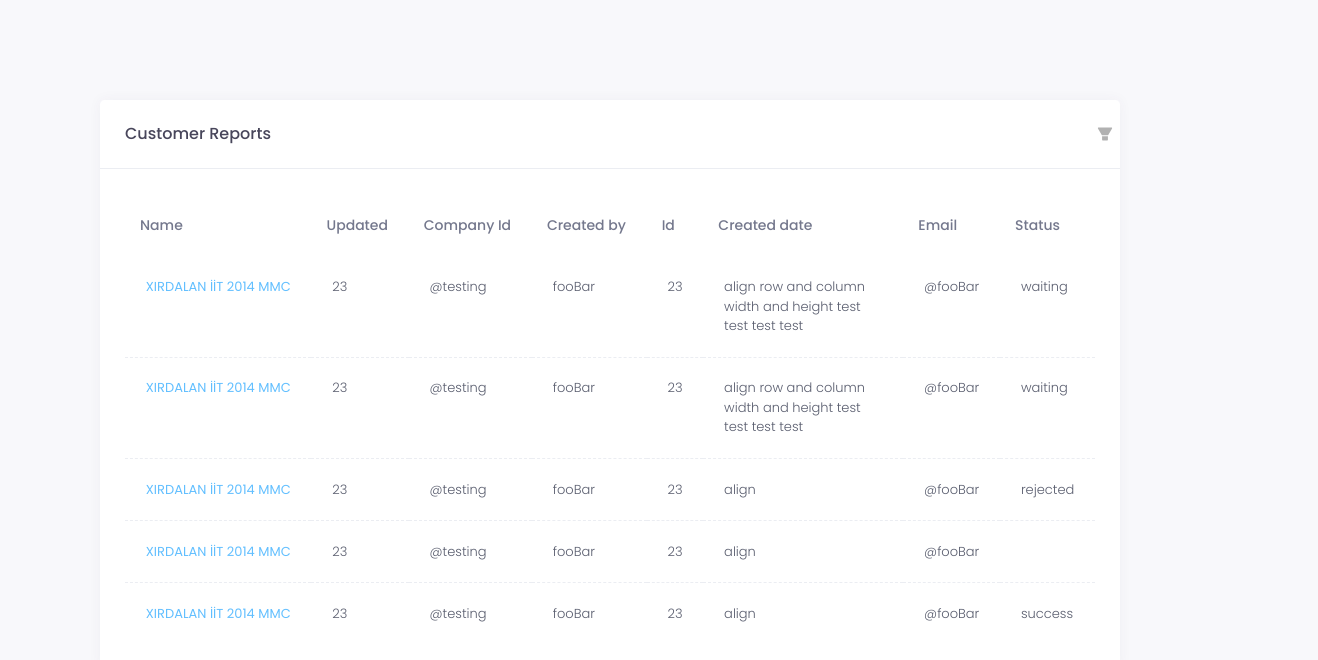
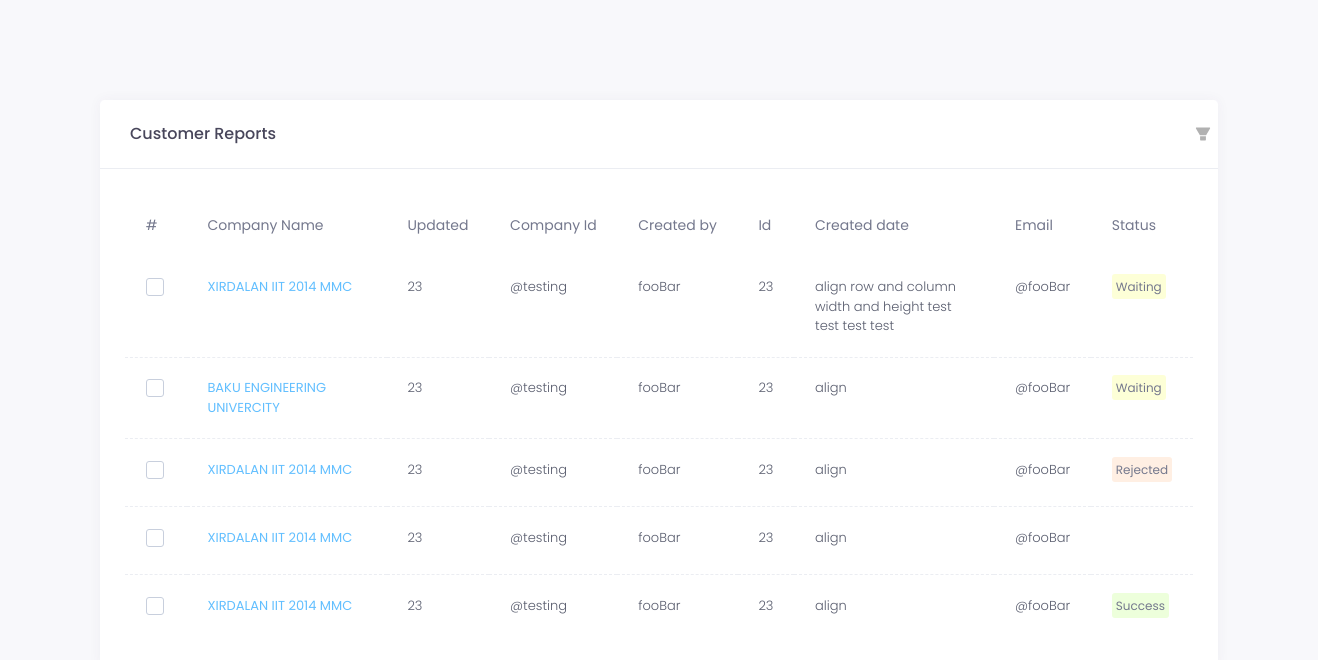
Before and after one commit to khayal0/dynamic-table, a React (Create React App) app: page / in a window 1280 px wide. Shown: the top 660 px of the page, 1318 px wide, since content can reach past the window. Built offline with nearby package versions, Linux system fonts and the light colour scheme.

Commit message:
added header data and checkbox values

```diff
--- a/src/App.js
+++ b/src/App.js
@@ -1,7 +1,6 @@
 import React from "react";
 import "./App.css";
 import TableGrid from "./components/TableGrid";
-import ModalFilter from "./components/ModalFilter";
 
 function App() {
   return (
--- a/src/assets/filterSvg.js
+++ b/src/assets/filterSvg.js
@@ -4,7 +4,7 @@ export const filterSvg = (
   <svg
     viewBox="64 64 896 896"
     focusable="false"
-    class=""
+    className=""
     data-icon="filter"
     width="1em"
     height="1em"
--- a/src/components/Checkbox.jsx
+++ b/src/components/Checkbox.jsx
@@ -1,12 +1,16 @@
-import React from "react";
+import React, { useEffect } from "react";
 import "../components/Checkbox.scss";
 
-export default function Checkbox({ id, labelName }) {
+export default function Checkbox({ id, labelName, checked }) {
+  useEffect(() => {
+    console.log(checked);
+    return () => {};
+  }, [checked]);
   return (
     <React.Fragment>
-      <label for={id}>
-        <label class="checkbox--styled">
-          <input id={id} type="checkbox" />
+      <label htmlFor={id}>
+        <label className="checkbox--styled">
+          <input id={id} type="checkbox" checked={checked} />
           <span></span>
         </label>
         {labelName}
--- a/src/components/Checkbox.scss
+++ b/src/components/Checkbox.scss
@@ -7,12 +7,13 @@
   font-size: 1rem;
   width: 18px;
   transition: all 0.3s ease;
+  padding: 10px;
   & > input {
     position: absolute;
     z-index: -1;
     opacity: 0;
     & ~ span {
-      border: 1px solid #c8cfdd;
+      border: 1px solid #c8cfdd !important;
       overflow: visible;
       background: 0 0;
       top: 0;
--- a/src/components/ModalFilter.jsx
+++ b/src/components/ModalFilter.jsx
@@ -1,15 +1,19 @@
 import React, { useState } from "react";
 import "../components/ModalFilter.scss";
 import { filterSvg } from "../assets/filterSvg";
-import { tableData } from "../utils/fakeData";
 import Checkbox from "../components/Checkbox";
 
-export default function Modal() {
+export default function ModalFilter({ headers }) {
+  const initialState = headers.map(item => ({ item, checked: true }));
   const [show, setShow] = useState(false);
+  const [headerStates, setHeaderStates] = useState(initialState);
 
   function handleClick() {
     setShow(!show);
   }
+
+  function handleChange() {}
+
   return (
     <React.Fragment>
       <span className="filter--icon" onClick={handleClick}>
@@ -17,9 +21,14 @@ export default function Modal() {
       </span>
       {show ? (
         <div className="modal--filter">
-          {tableData.headers.map((item, i) => (
-            <li>
-              <Checkbox id={i} labelName={item} />
+          {headers.map((item, i) => (
+            <li key={i}>
+              <Checkbox
+                id={i}
+                labelName={item.header}
+                onChange={handleChange}
+                checked={item.show}
+              />
             </li>
           ))}
         </div>
--- a/src/components/ModalFilter.scss
+++ b/src/components/ModalFilter.scss
@@ -14,7 +14,7 @@
     opacity: 0.3;
   }
   to {
-    max-height: 50px;
+    max-height: 43px;
     opacity: 1;
   }
 }
@@ -45,9 +45,14 @@
     margin-bottom: 10px;
   }
 
+  // makes whole li and checkbox clickable
   & li > label {
     display: block;
     width: 100%;
+  }
+  // size is dynamic and appear too narrow on resized windows, to fix this:
+  & li:first-child {
+    margin-right: 100px;
   }
 }
 
--- a/src/components/TableGrid.jsx
+++ b/src/components/TableGrid.jsx
@@ -1,19 +1,25 @@
 import React, { useState } from "react";
 import "../components/TableGrid.scss";
 import ModalFilter from "./ModalFilter";
-import { tableData } from "../utils/fakeData";
-
-// Grid Table features :
-// show how much rows to display - pass quantity=true, default is true
-// possible future features:
-// search inside table
-// go to page
-// select quantity of rows
-// sorting by column
-
-const { headers, data } = tableData;
+import { tableSample } from "../utils/fakeData";
+import Checkbox from "./Checkbox";
+const uuidv4 = require("uuid/v4");
 
 export default function FlexTable(props) {
+  const initialStateHeaders = tableSample.headers.map((header, i) => ({
+    header,
+    id: i,
+    show: true
+  }));
+  const initialStateData = tableSample.data.map((data, i) => ({
+    data,
+    id: i,
+    show: true
+  }));
+
+  const [headers, setHeaders] = useState(initialStateHeaders);
+  const [datas, setDatas] = useState(initialStateData);
+
   return (
     <div className="table--grid--container">
       <div className="table--grid--head">
@@ -21,22 +27,48 @@ export default function FlexTable(props) {
           <span>Customer Reports</span>
         </div>
         <div className="table--grid--head__filter">
-          <ModalFilter />
+          <ModalFilter
+            setHeaders={setHeaders}
+            setData={setDatas}
+            datas={datas}
+            headers={headers}
+          />
         </div>
       </div>
       <div className="table--grid--body">
         <div className="table--grid">
-          {headers.map(item => (
-            <span>{item}</span>
-          ))}
-          {data.map(items =>
-            items.map((item, i) => (
+          {headers.map(item =>
+            item.show ? <span key={item.id}>{item.header}</span> : null
+          )}
+          {tableSample.data.map(items =>
+            items.map((item, i) => {
+              return (
+                <React.Fragment key={i}>
+                  {i === 0 ? (
                     <React.Fragment>
-                <span className={"span__" + (i + 1)}>{item}</span>
+                      <span className="span__1">
+                        <Checkbox />
+                      </span>
+                      <span className={`span__${i + 1}`}>{item}</span>
                     </React.Fragment>
-            ))
+                  ) : i === 7 ? (
+                    <span>
+                      <span className={`button--status__${item}`.toLowerCase()}>
+                        {item}
+                      </span>
+                    </span>
+                  ) : (
+                    <span className={`span__${i + 1}`}>{item}</span>
                   )}
-          {/* <div className="pagination">
+                </React.Fragment>
+              );
+            })
+          )}
+        </div>
+      </div>
+      {/*
+        This lines need improvement
+        <div className="pagination">
         <button className="pageChangePagination">&lt;</button>
         <button className="pageCountPagination">1</button>
         <button className="pageCountPagination">2</button>
@@ -44,10 +76,5 @@ export default function FlexTable(props) {
         <button className="pageChangePagination">&gt;</button>
       </div> */}
     </div>
-      </div>
-    </div>
   );
 }
-/* <span
-className={`.button--status__${item.status.toUpperCase()}`}
-></span> */
--- a/src/components/TableGrid.scss
+++ b/src/components/TableGrid.scss
@@ -1,8 +1,9 @@
-$column-size: 8;
+$column-size: 9;
 $cyan: #1890ff;
 $light-gray: #d9d9d9;
 $white: #ffffff;
 $border-radius: 5px;
+$button-status-size: 12px !important;
 
 .table--grid--container {
   font-family: Poppins, Helvetica, sans-serif;
@@ -33,7 +34,7 @@ $border-radius: 5px;
     font-size: 16px;
     font-weight: 500;
     color: #48465b;
-    padding-left: 25px;
+    padding-left: 30px;
   }
   &__filter {
     // align-items: center; should not be used, it breaks dropdown and animation
@@ -76,14 +77,14 @@ $border-radius: 5px;
   & span:nth-child(-n + #{$column-size}) {
     color: #74788d;
     font-size: 14px;
-    padding-left: 15px;
     border: none;
-    font-weight: 500;
+    font-weight: 400;
     transition: all 0.3s, border 0s;
   }
   // remove border of last row
   & span:nth-last-child(-n + #{$column-size}) {
     border: none;
+    padding-bottom: 2;
   }
 
   // links style
@@ -140,36 +141,30 @@ button.pageCountPagination:hover {
 //status buttons
 .button--status {
   &__rejected,
-  &__accepted,
+  &__success,
   &__waiting {
-    border-radius: 4px;
-    font-size: 12px;
-    padding: 10px 7px;
+    color: red;
   }
 
   &__rejected {
-    color: #fa541c;
-    background: #fff2e8;
+    background: #ffefe3;
     border: 1px solid #ffbb96;
-    &:after {
-      content: "Rejected";
-    }
+    padding: 4px;
+    border-radius: 3px;
+    font-size: $button-status-size;
   }
-  &__accepted {
-    color: #52c41a;
-    background: #f6ffed;
+  &__success {
+    color: #85e754;
+    background: #edffdb;
     border: 1px solid #b7eb8f;
-    &:after {
-      content: "Accepted";
-    }
+    padding: 4px;
+    border-radius: 3px;
+    font-size: $button-status-size;
   }
   &__waiting {
-    color: rgb(204, 184, 4);
-    background: rgba(253, 255, 219, 0.459);
-    border: 1px solid rgb(247, 226, 107);
-    padding: 10px;
-    &:after {
-      content: "Waiting";
-    }
+    background: rgb(253, 255, 215);
+    padding: 4px;
+    border-radius: 3px;
+    font-size: $button-status-size;
   }
 }
--- a/src/utils/fakeData.js
+++ b/src/utils/fakeData.js
@@ -1,6 +1,7 @@
-export const tableData = {
+export const tableSample = {
   headers: [
-    "Name",
+    "#",
+    "Company Name",
     "Updated",
     " Company Id",
     "Created by",
@@ -11,37 +12,37 @@ export const tableData = {
   ],
   data: [
     [
-      "XIRDALAN İİT 2014 MMC",
+      "XIRDALAN IIT 2014 MMC",
       "23",
       "@testing",
       "fooBar",
       "23",
       "align row and column width and height test test test test",
       "@fooBar",
-      "waiting"
+      "Waiting"
     ],
     [
-      "XIRDALAN İİT 2014 MMC",
+      "BAKU ENGINEERING UNIVERCITY",
       "23",
       "@testing",
       "fooBar",
       "23",
-      "align row and column width and height test test test test",
+      "align",
       "@fooBar",
-      "waiting"
+      "Waiting"
     ],
     [
-      "XIRDALAN İİT 2014 MMC",
+      "XIRDALAN IIT 2014 MMC",
       "23",
       "@testing",
       "fooBar",
       "23",
       "align ",
       "@fooBar",
-      "rejected"
+      "Rejected"
     ],
     [
-      "XIRDALAN İİT 2014 MMC",
+      "XIRDALAN IIT 2014 MMC",
       "23",
       "@testing",
       "fooBar",
@@ -51,14 +52,14 @@ export const tableData = {
       ""
     ],
     [
-      "XIRDALAN İİT 2014 MMC",
+      "XIRDALAN IIT 2014 MMC",
       "23",
       "@testing",
       "fooBar",
       "23",
       "align ",
       "@fooBar",
-      "success"
+      "Success"
     ]
   ]
 };
```
Also changed, not shown: src/components/TableGrid copy.jsx (deleted, +0 -151 lines). Lines whose indentation alone changed are shown as unchanged.
